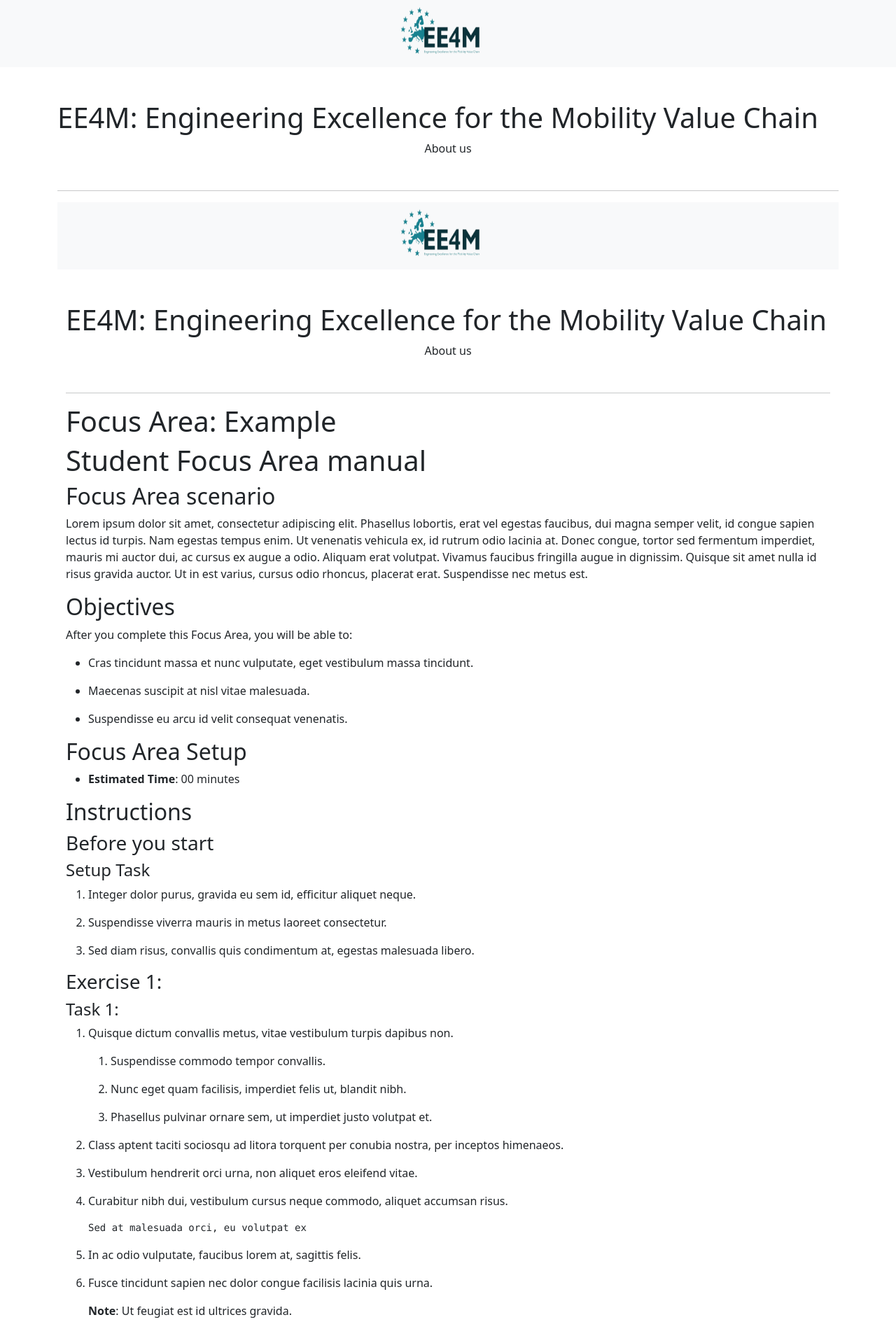
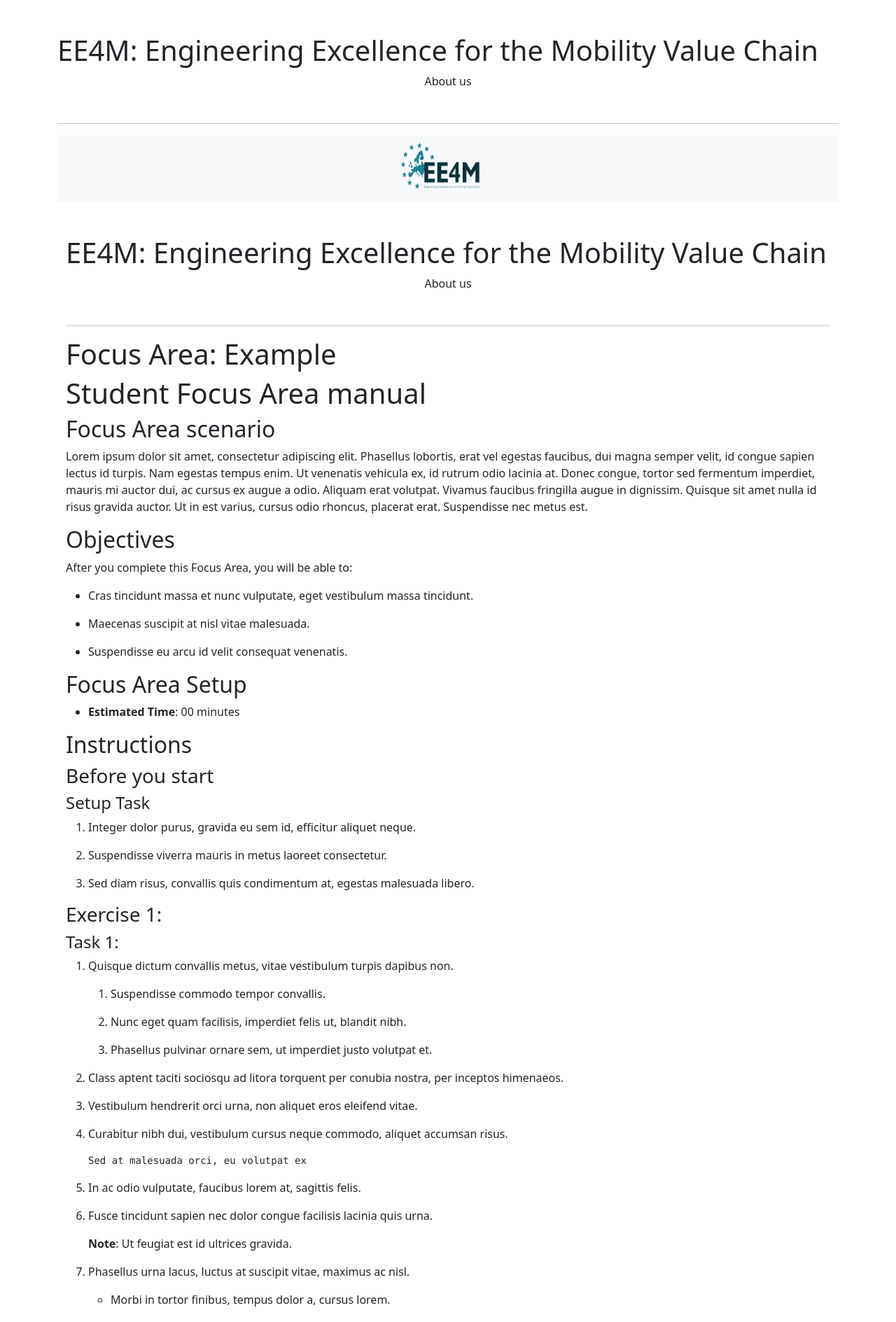
Before and after one commit to anderfrago/ee4m-theme, a Jekyll site: the page built from index.md, in a window 1280 px wide. Shown: the top 1889 px of the page at 70% size. Built offline with Jekyll 4.4.1, drawn with Linux system fonts in a browser that asks for light colours.

Commit message:
deleted from default

```diff
--- a/_layouts/default.html
+++ b/_layouts/default.html
@@ -17,17 +17,6 @@
 
 <body>
 
-    <div class="container-fluid bg-light">
-        <nav class="navbar navbar-light bg-light">
-            <div class="mx-auto">
-                <a class="navbar-brand" href="#"> <img src="{{ site.baseurl }}/assets/images/ee4m-logo.png" alt="Logo"
-                        style="width: 8rem; height: 5rem;" />
-                </a>
-            </div>
-        </nav>
-    </div>
-
-
 
     <div class="container my-5">
         <header class="my-5 mx-auto">
@@ -42,10 +31,7 @@
                 {{ content }}
             </article>
         </main>
-        <footer class="d-flex justify-content-start">
-            <img src="{{ site.baseurl }}/assets/images/eu-cofounded.png" alt="Logo"
-            style="width: 8rem; height: 5rem;" />
-        </footer>
+
     </div>
 
 
--- a/_layouts/home.html
+++ b/_layouts/home.html
@@ -31,7 +31,7 @@
         </main>
         <footer class="d-flex justify-content-start">
             <img src="{{ site.baseurl }}/assets/images/eu-cofounded.png" alt="Logo"
-            style="width: 8rem; height: 5rem;" />
+             />
         </footer>
     </div>
 
--- a/_layouts/page.html
+++ b/_layouts/page.html
@@ -31,7 +31,7 @@
         </main>
         <footer class="d-flex justify-content-start">
             <img src="{{ site.baseurl }}/assets/images/eu-cofounded.png" alt="Logo"
-            style="width: 8rem; height: 5rem;" />
+            />
         </footer>
     </div>
 
```
